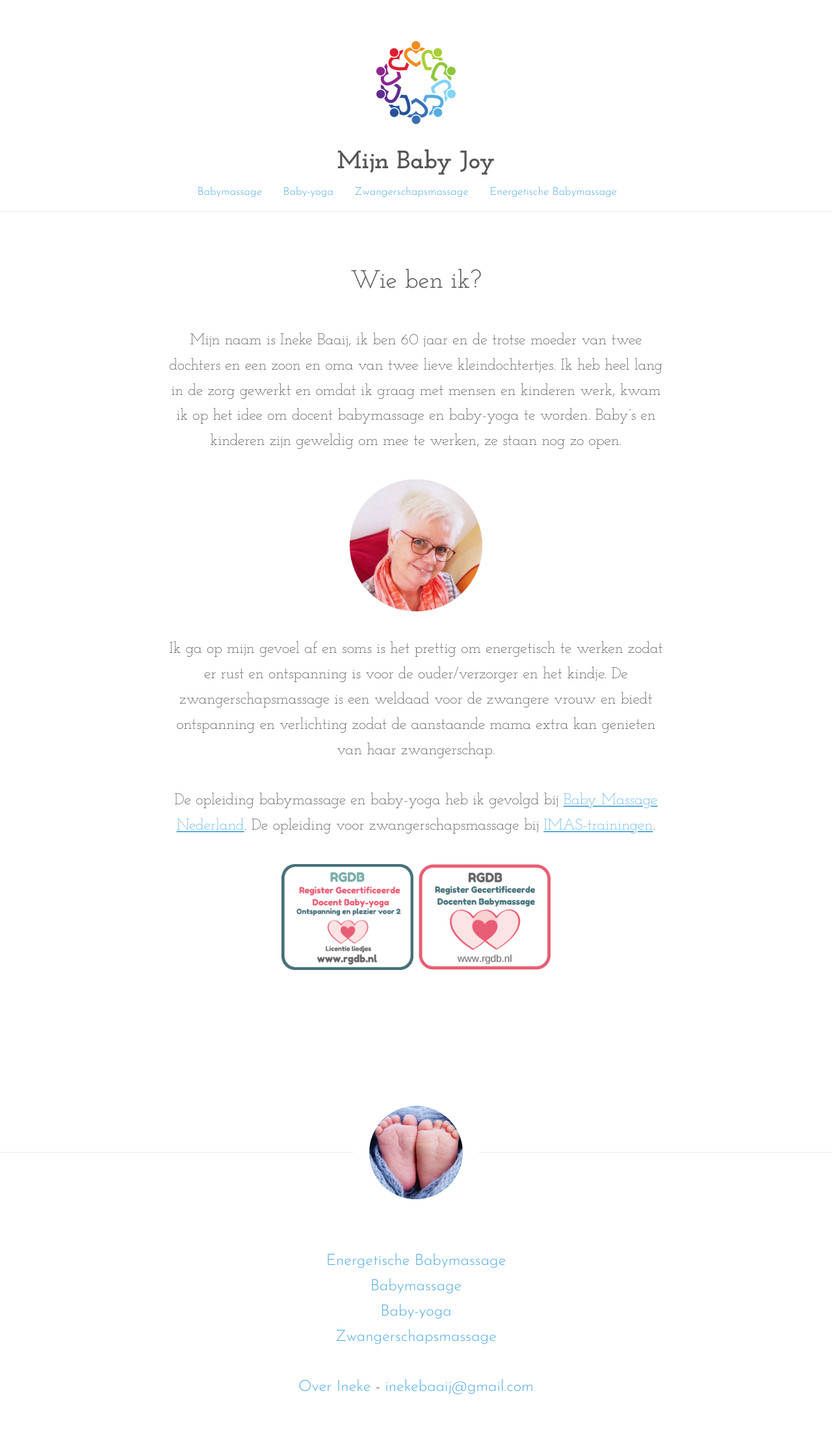
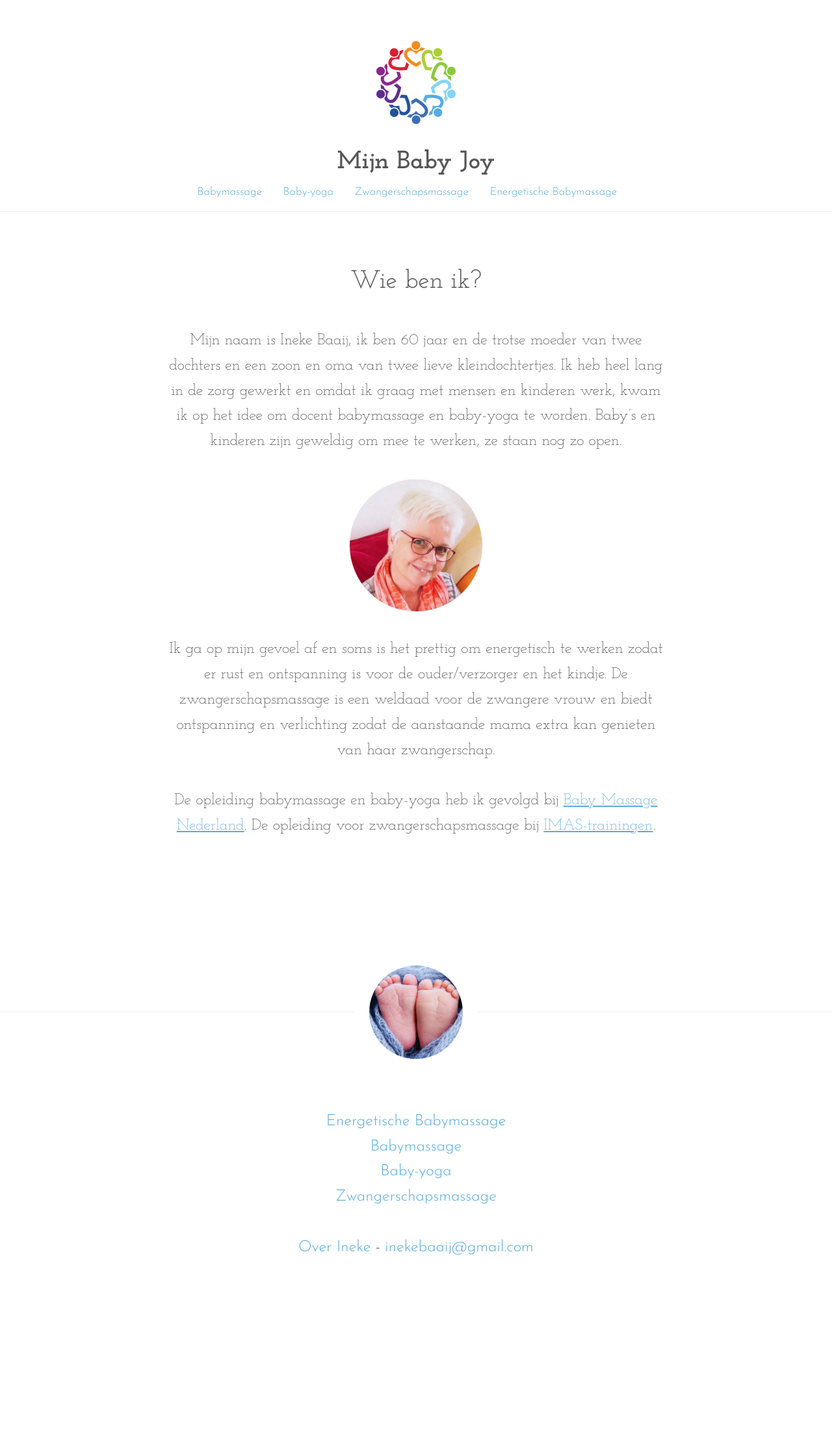
Before and after one commit to bravers-websites/mijnbabyjoy.nl, a Jekyll site: the page built from pages/over.md, in a window 1280 px wide. Shown: the whole page at 65% size. Built offline with Jekyll 4.4.1, drawn with Linux system fonts in a browser that asks for light colours; nearby versions of some CDN libraries; after the commit the page ends 2003 px from its top, so only the background shows below that.

Commit message:
Remove rgdb logos

```diff
--- a/pages/over.md
+++ b/pages/over.md
@@ -17,5 +17,3 @@ Ik ga op mijn gevoel af en soms is het prettig om energetisch te werken zodat er
 De zwangerschapsmassage is een weldaad voor de zwangere vrouw en biedt ontspanning en verlichting zodat de aanstaande mama extra kan genieten van haar zwangerschap.
 
 De opleiding babymassage en baby-yoga heb ik gevolgd bij [Baby Massage Nederland](https://opleiding-babymassage.nl). De opleiding voor zwangerschapsmassage bij [IMAS-trainingen](https://www.imastrainingen.nl).
-
-<a href="https://opleiding-babymassage.nl/rgdb/docent-zoeken/"><img src="{{ 'assets/rgdb.png' | relative_url }}"></a> <a href="https://opleiding-babymassage.nl/rgdb/docent-zoeken/"><img src="{{ 'assets/rgdb2.png' | relative_url }}"></a>
```
